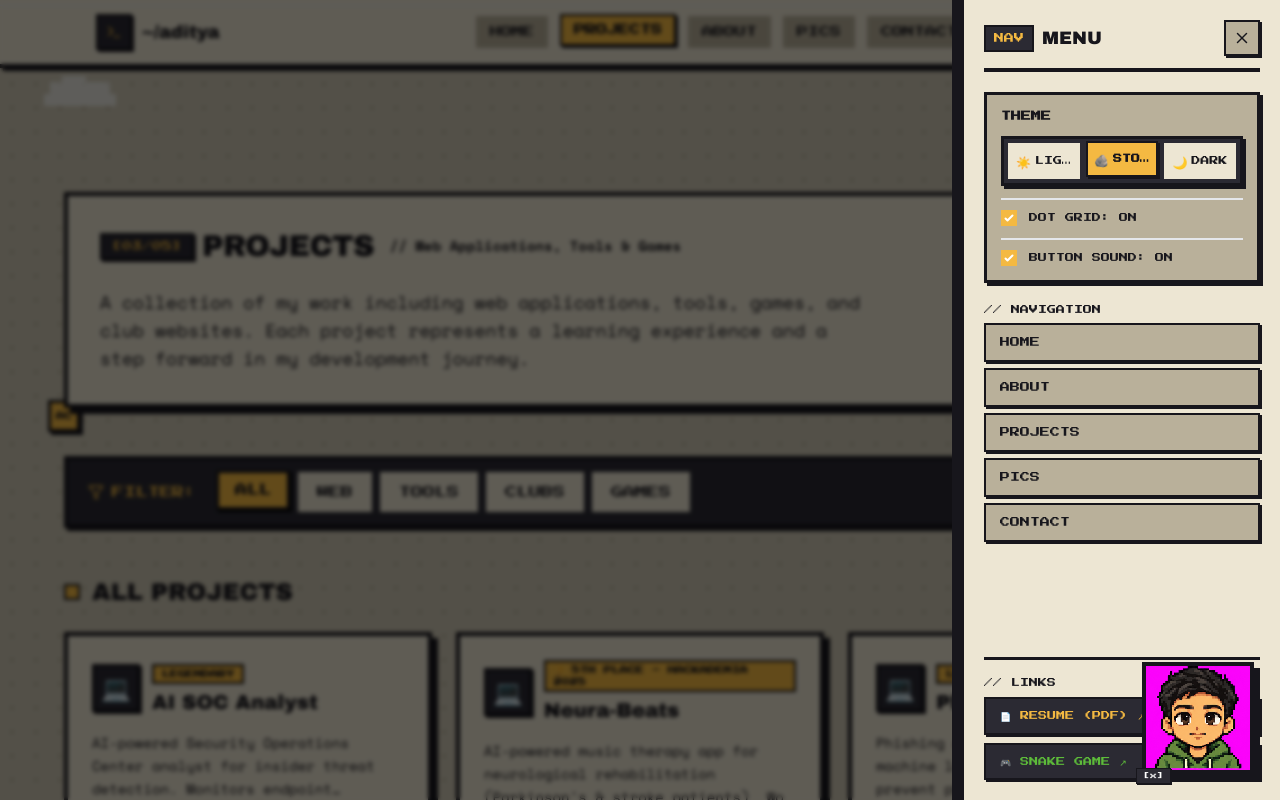
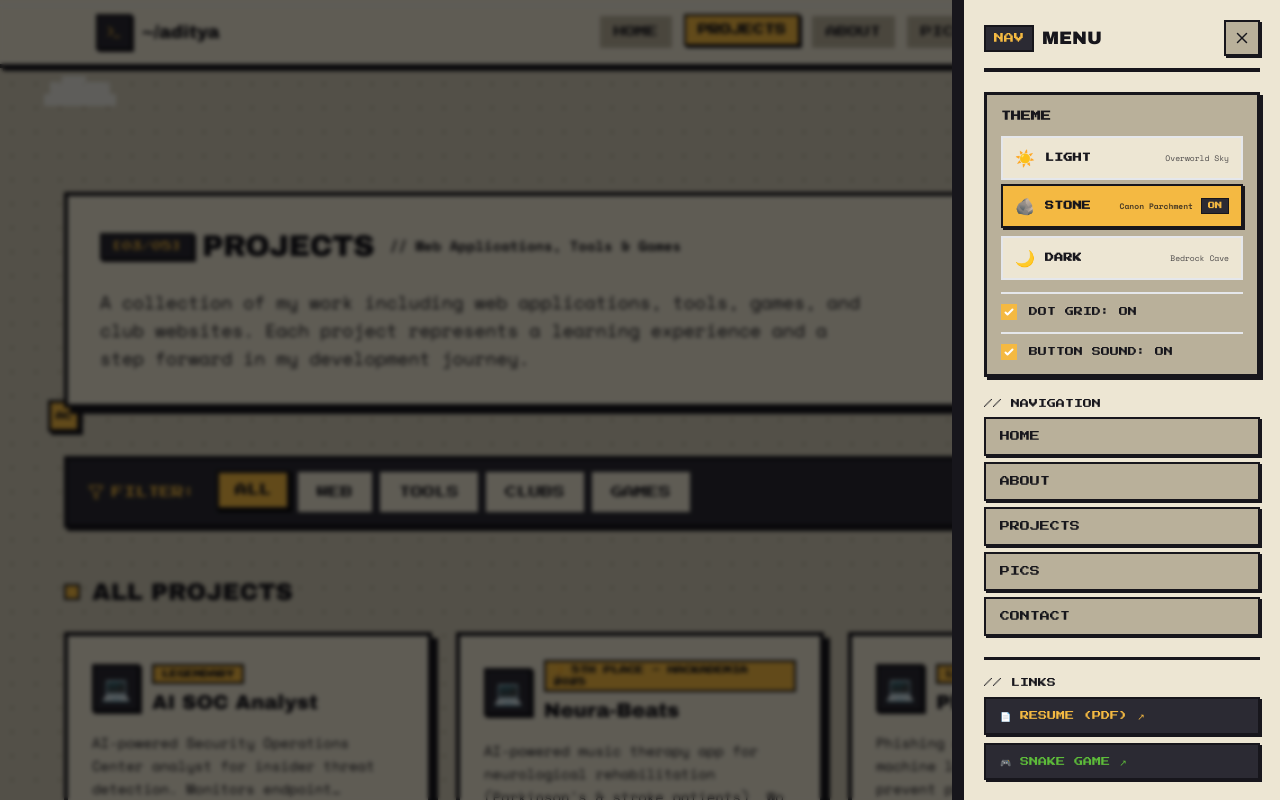
Before and after one commit to Aditya-J07/portfolio, a React (Vite) app: page /projects in a window 1280 px wide. Both pictures are taken after a click on the button "MENU". Shown: the top 800 px of the page. Built offline with nearby package versions, Linux system fonts and the light colour scheme.

Commit message:
fix(ui): remove navbar theme toggle, enhance sidebar theme options readability, and hide CursorBuddy when sidebar menu is open

```diff
--- a/src/components/Navbar.tsx
+++ b/src/components/Navbar.tsx
@@ -1,9 +1,8 @@
-import { useState } from 'react';
+import { useState, useEffect } from 'react';
 import { Link, useLocation } from 'react-router-dom';
 import { Menu, X, Terminal, MoreHorizontal } from 'lucide-react';
 import { motion, AnimatePresence } from 'framer-motion';
 import Sidebar from './Sidebar';
-import ThemeToggle from './ThemeToggle';
 
 const navLinks = [
   { name: 'Home', path: '/' },
@@ -17,6 +16,17 @@ export default function Navbar() {
   const [isOpen, setIsOpen] = useState(false);
   const [isSidebarOpen, setIsSidebarOpen] = useState(false);
   const location = useLocation();
+
+  useEffect(() => {
+    if (isOpen) {
+      document.body.classList.add('menu-open');
+    } else {
+      document.body.classList.remove('menu-open');
+    }
+    return () => {
+      document.body.classList.remove('menu-open');
+    };
+  }, [isOpen]);
 
   return (
     <>
@@ -52,11 +62,6 @@ export default function Navbar() {
                 );
               })}
 
-              {/* Quick Compact Theme Toggle in Navbar */}
-              <div className="ml-1">
-                <ThemeToggle compact={true} />
-              </div>
-
               <button
                 type="button"
                 onClick={() => setIsSidebarOpen(true)}
@@ -68,7 +73,6 @@ export default function Navbar() {
 
             {/* Mobile Actions */}
             <div className="md:hidden flex items-center gap-2">
-              <ThemeToggle compact={true} />
               <button
                 type="button"
                 onClick={() => setIsSidebarOpen(true)}
--- a/src/components/Sidebar.tsx
+++ b/src/components/Sidebar.tsx
@@ -1,4 +1,4 @@
-import { useState } from 'react';
+import { useState, useEffect } from 'react';
 import { motion, AnimatePresence } from 'framer-motion';
 import { X } from 'lucide-react';
 import { useTheme } from '../context/ThemeContext';
@@ -15,6 +15,18 @@ export default function Sidebar({ isOpen, onClose }: SidebarProps) {
   const { backgroundEffect, setBackgroundEffect } = useTheme();
   const [sfxOn, setSfxOn] = useState(isSoundEnabled);
 
+  // Toggle body class so CursorBuddy and other floating elements hide when sidebar is open
+  useEffect(() => {
+    if (isOpen) {
+      document.body.classList.add('sidebar-open');
+    } else {
+      document.body.classList.remove('sidebar-open');
+    }
+    return () => {
+      document.body.classList.remove('sidebar-open');
+    };
+  }, [isOpen]);
+
   const navItems = [
     { name: 'Home', path: '/' },
     { name: 'About', path: '/about' },
@@ -27,22 +39,22 @@ export default function Sidebar({ isOpen, onClose }: SidebarProps) {
     <AnimatePresence>
       {isOpen && (
         <>
-          {/* Backdrop */}
+          {/* Backdrop (high z-index to sit on top of everything) */}
           <motion.div
             initial={{ opacity: 0 }}
             animate={{ opacity: 1 }}
             exit={{ opacity: 0 }}
             onClick={onClose}
-            className="fixed inset-0 bg-black/60 z-50 backdrop-blur-[2px]"
+            className="fixed inset-0 bg-black/60 z-[9998] backdrop-blur-[2px]"
           />
 
-          {/* Sidebar Drawer */}
+          {/* Sidebar Drawer (highest z-index to cleanly overlay above all page elements) */}
           <motion.div
             initial={{ x: '100%' }}
             animate={{ x: 0 }}
             exit={{ x: '100%' }}
             transition={{ type: 'spring', damping: 25, stiffness: 300 }}
-            className="fixed top-0 right-0 h-full w-80 max-w-full bg-surface-1 border-l-4 border-border shadow-[-8px_0px_0px_var(--shadow)] z-50 overflow-y-auto p-5 flex flex-col justify-between"
+            className="fixed top-0 right-0 h-full w-80 max-w-full bg-surface-1 border-l-4 border-border shadow-[-8px_0px_0px_var(--shadow)] z-[9999] overflow-y-auto p-5 flex flex-col justify-between"
           >
             <div>
               {/* Header */}
--- a/src/components/ThemeToggle.tsx
+++ b/src/components/ThemeToggle.tsx
@@ -4,13 +4,13 @@ interface ThemeOption {
   id: Theme;
   label: string;
   icon: string;
-  title: string;
+  desc: string;
 }
 
 const THEME_OPTIONS: ThemeOption[] = [
-  { id: 'light', label: 'LIGHT', icon: '☀️', title: 'Overworld Sky Blue' },
-  { id: 'middle', label: 'STONE', icon: '🪨', title: 'Canon Stone & Parchment' },
-  { id: 'dark', label: 'DARK', icon: '🌙', title: 'Night Bedrock Cave' },
+  { id: 'light', label: 'LIGHT', icon: '☀️', desc: 'Overworld Sky' },
+  { id: 'middle', label: 'STONE', icon: '🪨', desc: 'Canon Parchment' },
+  { id: 'dark', label: 'DARK', icon: '🌙', desc: 'Bedrock Cave' },
 ];
 
 interface ThemeToggleProps {
@@ -35,8 +35,8 @@ export default function ThemeToggle({ compact = false }: ThemeToggleProps) {
               type="button"
               role="radio"
               aria-checked={isActive}
-              aria-label={opt.title}
-              title={opt.title}
+              aria-label={opt.desc}
+              title={`${opt.label}: ${opt.desc}`}
               onClick={() => setTheme(opt.id)}
               className={`w-7 h-7 sm:w-8 sm:h-8 flex items-center justify-center text-xs transition-all select-none cursor-pointer ${
                 isActive
@@ -56,7 +56,7 @@ export default function ThemeToggle({ compact = false }: ThemeToggleProps) {
     <div
       role="radiogroup"
       aria-label="Theme selector"
-      className="w-full grid grid-cols-3 gap-1.5 p-1 bg-surface-deep border-3 border-border shadow-brutal-sm"
+      className="space-y-1.5 w-full"
     >
       {THEME_OPTIONS.map((opt) => {
         const isActive = theme === opt.id;
@@ -66,19 +66,33 @@ export default function ThemeToggle({ compact = false }: ThemeToggleProps) {
             type="button"
             role="radio"
             aria-checked={isActive}
-            aria-label={opt.title}
-            title={opt.title}
+            aria-label={`${opt.label} - ${opt.desc}`}
+            title={`${opt.label}: ${opt.desc}`}
             onClick={() => setTheme(opt.id)}
-            className={`min-h-[36px] py-1 px-1.5 font-pixel text-[9px] uppercase flex items-center justify-center gap-1 transition-all select-none cursor-pointer truncate ${
+            className={`w-full flex items-center justify-between px-3 py-2 border-2 transition-all select-none cursor-pointer ${
               isActive
-                ? 'bg-accent-yellow text-accent-ink border-2 border-border font-bold shadow-[2px_2px_0px_var(--shadow)] -translate-y-0.5'
-                : 'bg-surface-1 text-ink border-2 border-transparent hover:bg-surface-2 hover:border-border/60'
+                ? 'bg-accent-yellow text-accent-ink border-border font-bold shadow-[2px_2px_0px_var(--shadow)] -translate-y-0.5'
+                : 'bg-surface-1 text-ink border-border/40 hover:border-border hover:bg-surface-2'
             }`}
           >
-            <span className="text-xs shrink-0" aria-hidden="true">
-              {opt.icon}
-            </span>
-            <span className="truncate">{opt.label}</span>
+            <div className="flex items-center gap-2.5">
+              <span className="text-base shrink-0 select-none" aria-hidden="true">
+                {opt.icon}
+              </span>
+              <span className="font-pixel text-[9px] uppercase tracking-wide font-bold">
+                {opt.label}
+              </span>
+            </div>
+            <div className="flex items-center gap-2">
+              <span className="font-mono text-[8px] opacity-75">
+                {opt.desc}
+              </span>
+              {isActive && (
+                <span className="font-pixel text-[7px] bg-surface-deep text-accent-yellow px-1.5 py-0.5 border border-border">
+                  ON
+                </span>
+              )}
+            </div>
           </button>
         );
       })}
--- a/src/styles/buddy.css
+++ b/src/styles/buddy.css
@@ -305,6 +305,15 @@
   z-index: 2;
 }
 
+/* Completely hide CursorBuddy when right menu drawer or mobile menu is open */
+body.sidebar-open .cursor-buddy-wrapper,
+body.menu-open .cursor-buddy-wrapper {
+  display: none !important;
+  opacity: 0 !important;
+  pointer-events: none !important;
+  visibility: hidden !important;
+}
+
 /* Hide on ultra-small screens */
 @media (max-width: 359px) {
   .cursor-buddy-wrapper {
```
